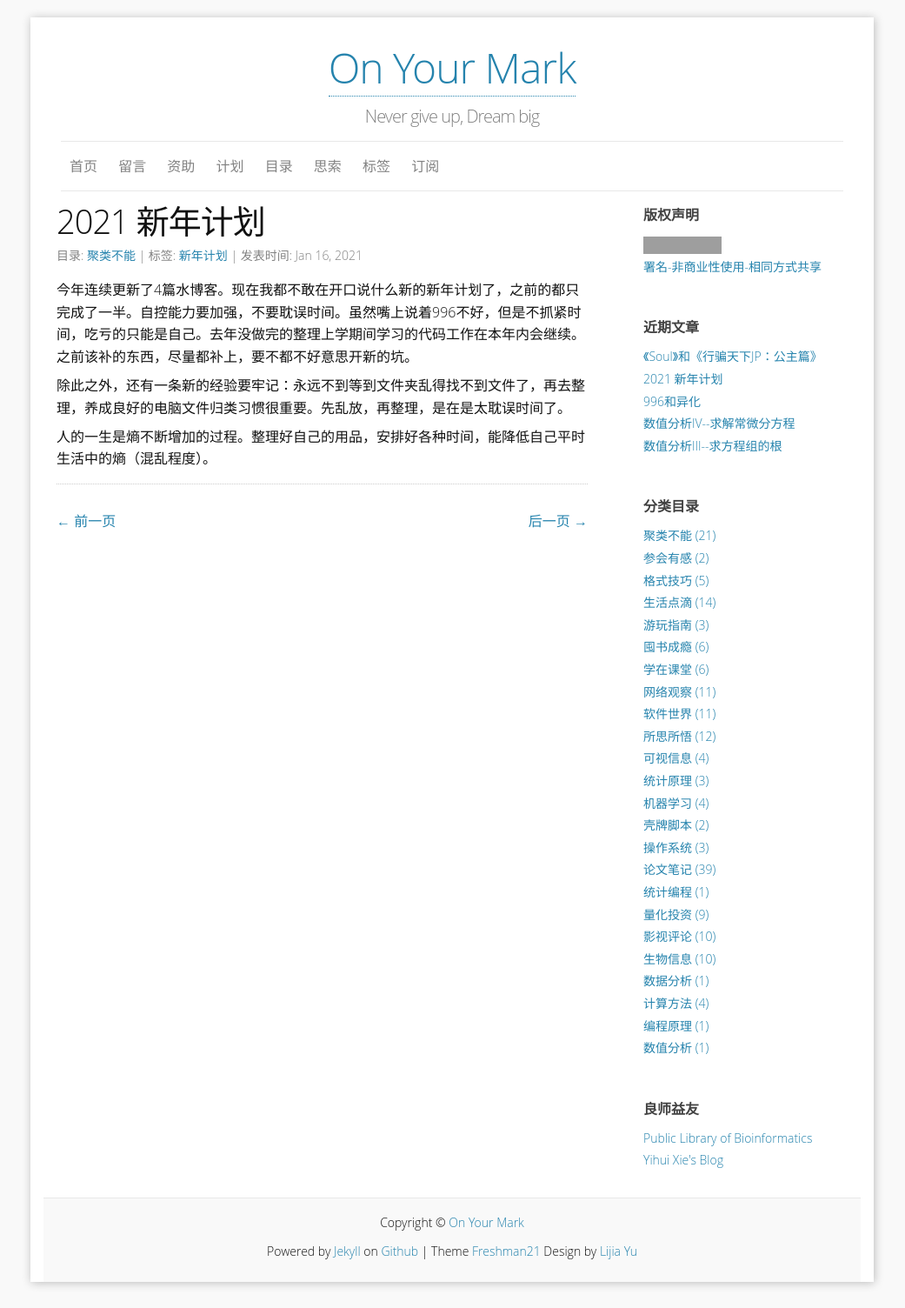
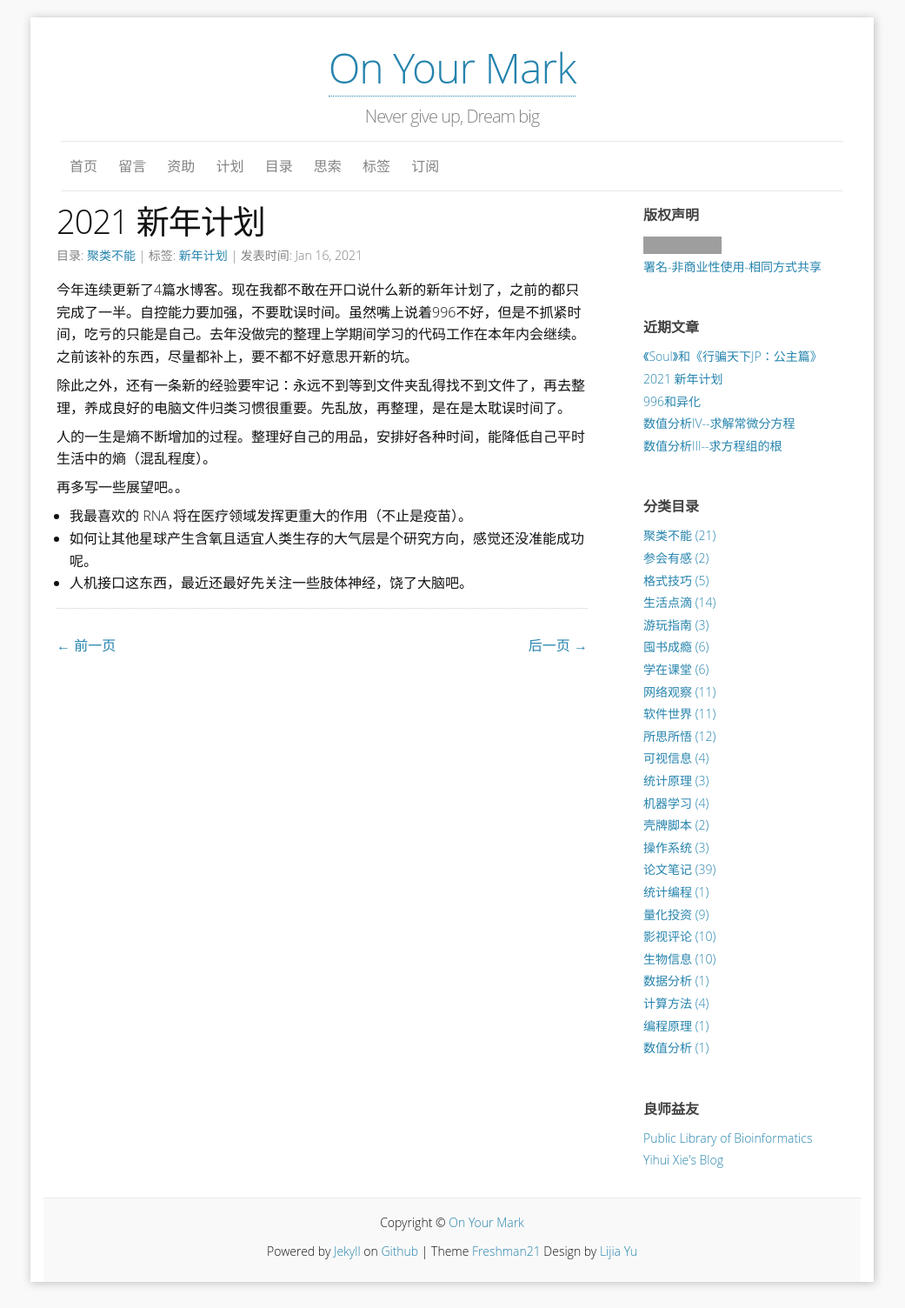
Before and after one commit to yulijia/cn, a Jekyll site: the page built from _posts/2021-01-16-new-year-plan.md, in a window 1280 px wide. Shown: the whole page at 87% size, without its empty margins (120-1161 px from the left). Built offline with Jekyll 4.4.1, drawn with Linux system fonts in a browser that asks for light colours; comment, search, counter and statistics services are not loaded; grey boxes are pictures that could not be loaded.

Commit message:
update: Predictions for the future

```diff
--- a/_posts/2021-01-16-new-year-plan.md
+++ b/_posts/2021-01-16-new-year-plan.md
@@ -13,3 +13,9 @@ tags:
 除此之外，还有一条新的经验要牢记：永远不到等到文件夹乱得找不到文件了，再去整理，养成良好的电脑文件归类习惯很重要。先乱放，再整理，是在是太耽误时间了。
 
 人的一生是熵不断增加的过程。整理好自己的用品，安排好各种时间，能降低自己平时生活中的熵（混乱程度）。
+
+再多写一些展望吧。。
+
+- 我最喜欢的 RNA 将在医疗领域发挥更重大的作用（不止是疫苗）。
+- 如何让其他星球产生含氧且适宜人类生存的大气层是个研究方向，感觉还没准能成功呢。
+- 人机接口这东西，最近还最好先关注一些肢体神经，饶了大脑吧。
```
